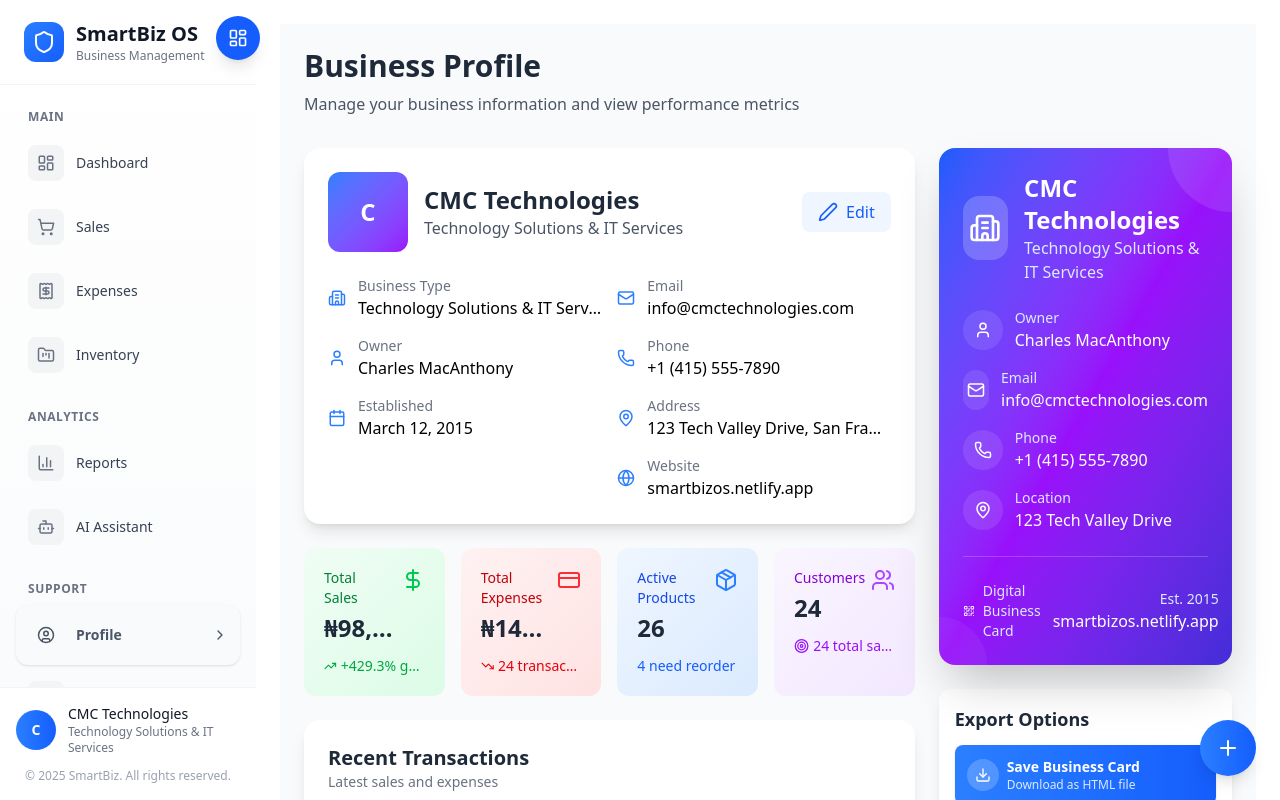
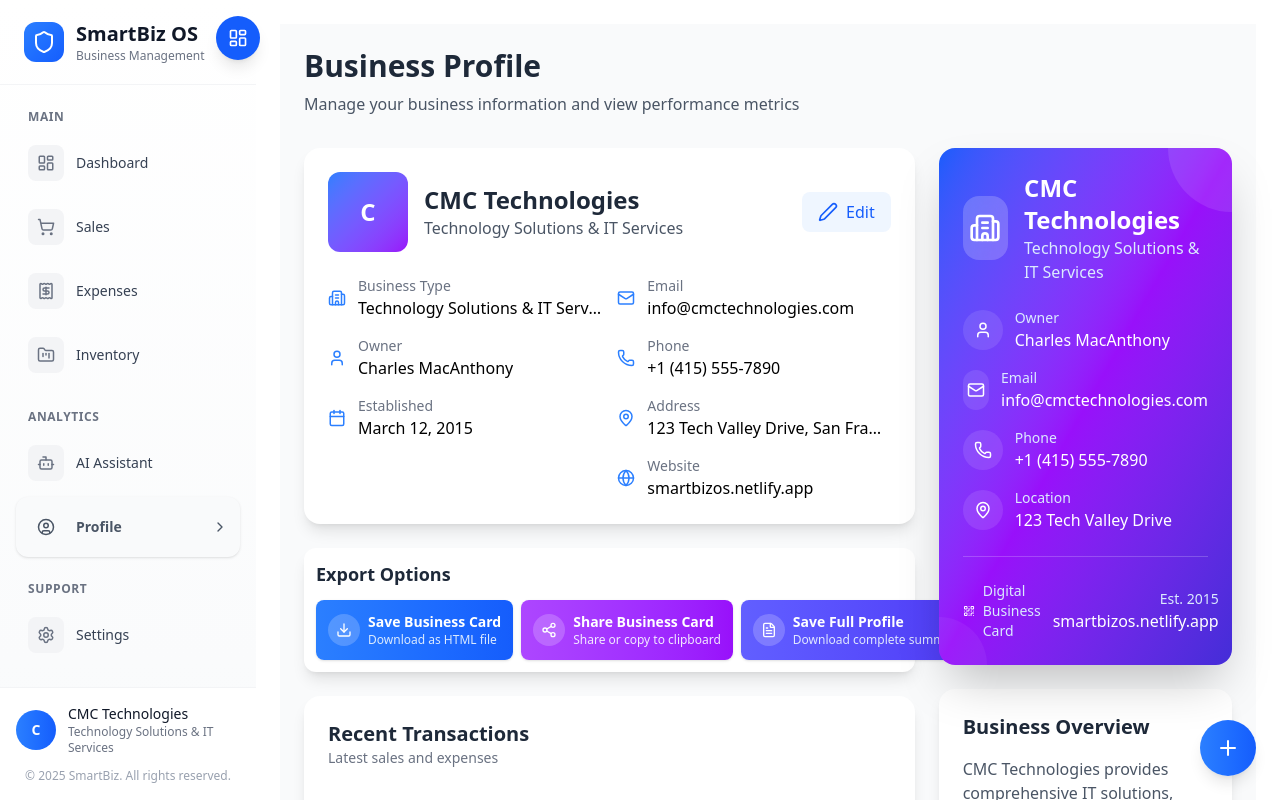
Before and after one commit to mac-101/SmartBiz-Os, a React (Vite) app: page /profile in a window 1280 px wide. Shown: the top 800 px of the page. Built offline with nearby package versions, Linux system fonts and the light colour scheme.

Commit message:
twick some things

```diff
--- a/src/components/sidebar.jsx
+++ b/src/components/sidebar.jsx
@@ -20,7 +20,7 @@ export default function Sidebar({ active, onclick }) {
         { path: "/sales", label: "Sales", icon: ShoppingCart, color: "text-green-600", bg: "bg-green-50" },
         { path: "/expenses", label: "Expenses", icon: Receipt, color: "text-red-600", bg: "bg-red-50" },
         { path: "/inventory", label: "Inventory", icon: FolderKanban, color: "text-purple-600", bg: "bg-purple-50" },
-        { path: "/Reports", label: "Reports", icon: BarChart3, color: "text-amber-600", bg: "bg-amber-50" },
+        // { path: "/Reports", label: "Reports", icon: BarChart3, color: "text-amber-600", bg: "bg-amber-50" },
         { path: "/assistant", label: "AI Assistant", icon: Bot, color: "text-cyan-600", bg: "bg-cyan-50" },
         { path: "/profile", label: "Profile", icon: UserCircle, color: "text-gray-600", bg: "bg-gray-50" },
         { path: "/settings", label: "Settings", icon: Settings, color: "text-gray-600", bg: "bg-gray-50" },
--- a/src/pages/dashboard.jsx
+++ b/src/pages/dashboard.jsx
@@ -338,77 +338,6 @@ export default function Dashboard() {
 
 
 
-
-
-
-
-
-
-
-						{/* Chart Summary */}
-						<div className="mt-4 grid grid-cols-1 md:grid-cols-3 gap-4">
-							<div className="bg-blue-50 p-3 rounded-lg border border-blue-100">
-								<div className="flex items-center justify-between">
-									<div>
-										<p className="text-sm font-medium text-blue-700">Total Sales</p>
-										<p className="text-2xl font-bold text-gray-900">
-											₦{sales.filter(s => {
-												const range = getDateRange(timeFilter);
-												return !range || isDateInRange(s.date, range);
-											}).reduce((acc, s) => acc + s.total, 0).toLocaleString()}
-										</p>
-									</div>
-									<div className="w-10 h-10 rounded-full bg-blue-100 flex items-center justify-center">
-										<svg className="w-5 h-5 text-blue-600" fill="none" stroke="currentColor" viewBox="0 0 24 24">
-											<path strokeLinecap="round" strokeLinejoin="round" strokeWidth="2" d="M5 11l7-7 7 7M5 19l7-7 7 7" />
-										</svg>
-									</div>
-								</div>
-							</div>
-
-							<div className="bg-red-50 p-3 rounded-lg border border-red-100">
-								<div className="flex items-center justify-between">
-									<div>
-										<p className="text-sm font-medium text-red-700">Total Expenses</p>
-										<p className="text-2xl font-bold text-gray-900">
-											₦{expense.filter(e => {
-												const range = getDateRange(timeFilter);
-												return !range || isDateInRange(e.date, range);
-											}).reduce((acc, e) => acc + e.amount, 0).toLocaleString()}
-										</p>
-									</div>
-									<div className="w-10 h-10 rounded-full bg-red-100 flex items-center justify-center">
-										<svg className="w-5 h-5 text-red-600" fill="none" stroke="currentColor" viewBox="0 0 24 24">
-											<path strokeLinecap="round" strokeLinejoin="round" strokeWidth="2" d="M13 7h8m0 0v8m0-8l-8 8-4-4-6 6" />
-										</svg>
-									</div>
-								</div>
-							</div>
-
-							<div className="bg-green-50 p-3 rounded-lg border border-green-100">
-								<div className="flex items-center justify-between">
-									<div>
-										<p className="text-sm font-medium text-green-700">Net Profit</p>
-										<p className="text-2xl font-bold text-gray-900">
-											₦{(sales.filter(s => {
-												const range = getDateRange(timeFilter);
-												return !range || isDateInRange(s.date, range);
-											}).reduce((acc, s) => acc + s.total, 0) -
-												expense.filter(e => {
-													const range = getDateRange(timeFilter);
-													return !range || isDateInRange(e.date, range);
-												}).reduce((acc, e) => acc + e.amount, 0)
-											).toLocaleString()}
-										</p>
-									</div>
-									<div className="w-10 h-10 rounded-full bg-green-100 flex items-center justify-center">
-										<svg className="w-5 h-5 text-green-600" fill="none" stroke="currentColor" viewBox="0 0 24 24">
-											<path strokeLinecap="round" strokeLinejoin="round" strokeWidth="2" d="M9 12l2 2 4-4m6 2a9 9 0 11-18 0 9 9 0 0118 0z" />
-										</svg>
-									</div>
-								</div>
-							</div>
-						</div>
 					</div>
 				</div>
 
--- a/src/pages/profile.jsx
+++ b/src/pages/profile.jsx
@@ -1054,65 +1054,59 @@ ${businessData.businessName} - All Rights Reserved
             </div>
           </div>
 
-          {/* Stats Cards */}
-          <div className="grid grid-cols-1 sm:grid-cols-2 lg:grid-cols-4 gap-3 md:gap-4">
-            <div className="bg-linear-to-br from-green-50 to-green-100 rounded-lg md:rounded-xl p-4 md:p-5">
-              <div className="flex justify-between items-start">
-                <div className="min-w-0">
-                  <p className="text-xs md:text-sm text-green-700 font-medium">Total Sales</p>
-                  <h3 className="text-lg md:text-2xl font-bold text-gray-800 mt-1 truncate">₦{stats.totalSales.toLocaleString()}</h3>
+          {/* Business card action button */}
+          <div className="bg-white rounded-xl shadow-lg p-3 ">
+            <h3 className="text-base md:text-lg font-bold text-gray-800 mb-3">Export Options</h3>
+            <div className="space-y-2 md:space-y-0 relative md:flex md:gap-2">
+              {/* Save Business Card Button */}
+              <button
+                onClick={downloadHTMLBusinessCard}
+                disabled={isGenerating}
+                className="w-full flex items-center gap-2 p-3 bg-linear-to-r from-blue-500 to-blue-600 text-white rounded-lg hover:from-blue-600 hover:to-blue-700 transition-all duration-200 shadow-sm hover:shadow disabled:opacity-50 disabled:cursor-not-allowed"
+              >
+                <div className="w-8 h-8 rounded-full bg-white/20 flex items-center justify-center shrink-0">
+                  {isGenerating ? (
+                    <div className="animate-spin rounded-full h-4 w-4 border-b-2 border-white"></div>
+                  ) : (
+                    <Download size={16} />
+                  )}
                 </div>
-                <DollarSign size={20} className="text-green-500 shrink-0 ml-2 md:size-6" />
-              </div>
-              <div className="flex items-center gap-1 mt-2 md:mt-3">
-                <TrendingUp size={14} className="md:size-4 text-green-600" />
-                <span className="text-xs md:text-sm text-green-600 font-medium truncate">
-                  {stats.growthRate > 0 ? '+' : ''}{stats.growthRate}% growth
-                </span>
-              </div>
-            </div>
+                <div className="text-left flex-1 min-w-0">
+                  <p className="font-bold text-sm truncate">Save Business Card</p>
+                  <p className="text-blue-100 text-xs truncate">Download as HTML file</p>
+                </div>
+              </button>
 
-            <div className="bg-linear-to-br from-red-50 to-red-100 rounded-lg md:rounded-xl p-4 md:p-5">
-              <div className="flex justify-between items-start">
-                <div className="min-w-0">
-                  <p className="text-xs md:text-sm text-red-700 font-medium">Total Expenses</p>
-                  <h3 className="text-lg md:text-2xl font-bold text-gray-800 mt-1 truncate">₦{stats.totalExpenses.toLocaleString()}</h3>
+              {/* Share Business Card Button */}
+              <button
+                onClick={shareBusinessCard}
+                className="w-full flex items-center gap-2 p-3 bg-linear-to-r from-purple-500 to-purple-600 text-white rounded-lg hover:from-purple-600 hover:to-purple-700 transition-all duration-200 shadow-sm hover:shadow"
+              >
+                <div className="w-8 h-8 rounded-full bg-white/20 flex items-center justify-center shrink-0">
+                  <Share2 size={16} />
                 </div>
-                <CreditCard size={20} className="text-red-500 shrink-0 ml-2 md:size-6" />
-              </div>
-              <div className="flex items-center gap-1 mt-2 md:mt-3">
-                <TrendingDown size={14} className="md:size-4 text-red-600" />
-                <span className="text-xs md:text-sm text-red-600 font-medium truncate">{expense.length} transactions</span>
-              </div>
-            </div>
+                <div className="text-left flex-1 min-w-0">
+                  <p className="font-bold text-sm truncate">Share Business Card</p>
+                  <p className="text-purple-100 text-xs truncate">Share or copy to clipboard</p>
+                </div>
+              </button>
 
-            <div className="bg-linear-to-br from-blue-50 to-blue-100 rounded-lg md:rounded-xl p-4 md:p-5">
-              <div className="flex justify-between items-start">
-                <div className="min-w-0">
-                  <p className="text-xs md:text-sm text-blue-700 font-medium">Active Products</p>
-                  <h3 className="text-lg md:text-2xl font-bold text-gray-800 mt-1 truncate">{stats.activeProducts}</h3>
+              {/* Download Full Profile Button */}
+              <button
+                onClick={downloadBusinessSummary}
+                className="w-full flex items-center gap-2 p-3 bg-linear-to-r from-indigo-500 to-indigo-600 text-white rounded-lg hover:from-indigo-600 hover:to-indigo-700 transition-all duration-200 shadow-sm hover:shadow"
+              >
+                <div className="w-8 h-8 rounded-full bg-white/20 flex items-center justify-center shrink-0">
+                  <FileText size={16} />
                 </div>
-                <Package size={20} className="text-blue-500 shrink-0 ml-2 md:size-6" />
-              </div>
-              <div className="text-xs md:text-sm text-blue-600 mt-2 md:mt-3 truncate">
-                {inventory.filter(item => item.quantity < item.reorderLevel).length} need reorder
-              </div>
-            </div>
-
-            <div className="bg-linear-to-br from-purple-50 to-purple-100 rounded-lg md:rounded-xl p-4 md:p-5">
-              <div className="flex justify-between items-start">
-                <div className="min-w-0">
-                  <p className="text-xs md:text-sm text-purple-700 font-medium">Customers</p>
-                  <h3 className="text-lg md:text-2xl font-bold text-gray-800 mt-1 truncate">{stats.customerCount}</h3>
+                <div className="text-left flex-1 min-w-0 w-full">
+                  <p className="font-bold text-sm truncate">Save Full Profile</p>
+                  <p className="text-indigo-100 text-xs truncate">Download complete summary</p>
                 </div>
-                <Users size={20} className="text-purple-500 shrink-0 ml-2 md:size-6" />
-              </div>
-              <div className="flex items-center gap-1 mt-2 md:mt-3">
-                <Target size={14} className="md:size-4 text-purple-600" />
-                <span className="text-xs md:text-sm text-purple-600 truncate">{sales.length} total sales</span>
-              </div>
+              </button>
             </div>
           </div>
+
 
           {/* Recent Transactions */}
           <div className="bg-white rounded-xl md:rounded-2xl shadow-lg p-4 md:p-6">
@@ -1254,57 +1248,7 @@ ${businessData.businessName} - All Rights Reserved
           </div>
 
           {/* Action Buttons */}
-          <div className="bg-white rounded-xl shadow-lg p-3 md:p-4">
-            <h3 className="text-base md:text-lg font-bold text-gray-800 mb-3">Export Options</h3>
-            <div className="space-y-2">
-              {/* Save Business Card Button */}
-              <button
-                onClick={downloadHTMLBusinessCard}
-                disabled={isGenerating}
-                className="w-full flex items-center gap-2 p-3 bg-linear-to-r from-blue-500 to-blue-600 text-white rounded-lg hover:from-blue-600 hover:to-blue-700 transition-all duration-200 shadow-sm hover:shadow disabled:opacity-50 disabled:cursor-not-allowed"
-              >
-                <div className="w-8 h-8 rounded-full bg-white/20 flex items-center justify-center shrink-0">
-                  {isGenerating ? (
-                    <div className="animate-spin rounded-full h-4 w-4 border-b-2 border-white"></div>
-                  ) : (
-                    <Download size={16} />
-                  )}
-                </div>
-                <div className="text-left flex-1 min-w-0">
-                  <p className="font-bold text-sm truncate">Save Business Card</p>
-                  <p className="text-blue-100 text-xs truncate">Download as HTML file</p>
-                </div>
-              </button>
 
-              {/* Share Business Card Button */}
-              <button
-                onClick={shareBusinessCard}
-                className="w-full flex items-center gap-2 p-3 bg-linear-to-r from-purple-500 to-purple-600 text-white rounded-lg hover:from-purple-600 hover:to-purple-700 transition-all duration-200 shadow-sm hover:shadow"
-              >
-                <div className="w-8 h-8 rounded-full bg-white/20 flex items-center justify-center shrink-0">
-                  <Share2 size={16} />
-                </div>
-                <div className="text-left flex-1 min-w-0">
-                  <p className="font-bold text-sm truncate">Share Business Card</p>
-                  <p className="text-purple-100 text-xs truncate">Share or copy to clipboard</p>
-                </div>
-              </button>
-
-              {/* Download Full Profile Button */}
-              <button
-                onClick={downloadBusinessSummary}
-                className="w-full flex items-center gap-2 p-3 bg-linear-to-r from-indigo-500 to-indigo-600 text-white rounded-lg hover:from-indigo-600 hover:to-indigo-700 transition-all duration-200 shadow-sm hover:shadow"
-              >
-                <div className="w-8 h-8 rounded-full bg-white/20 flex items-center justify-center shrink-0">
-                  <FileText size={16} />
-                </div>
-                <div className="text-left flex-1 min-w-0">
-                  <p className="font-bold text-sm truncate">Save Full Profile</p>
-                  <p className="text-indigo-100 text-xs truncate">Download complete summary</p>
-                </div>
-              </button>
-            </div>
-          </div>
 
           {/* Business Description */}
           <div className="bg-white rounded-xl md:rounded-2xl shadow-lg p-4 md:p-6">
```
